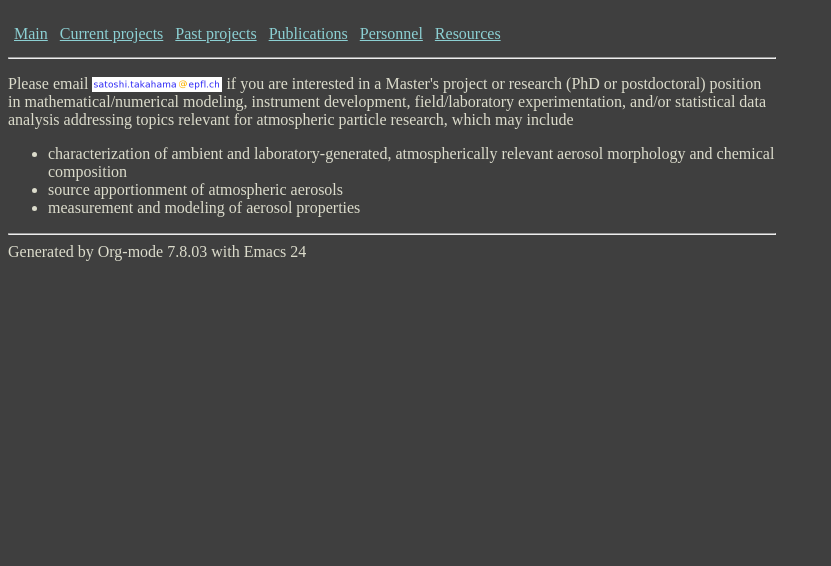
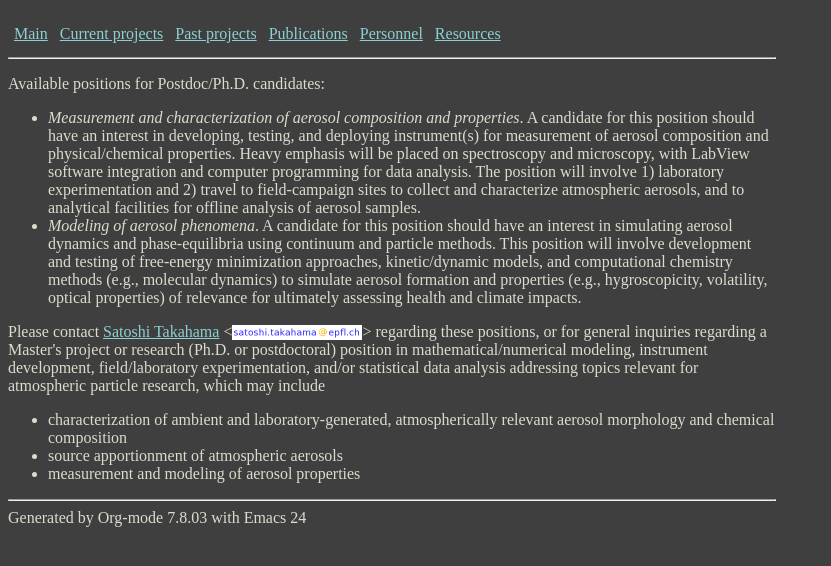
Before and after one commit to stakahama/stakahama.github.com, a plain HTML site: page APRL/current-projects.html in a window 1280 px wide. Shown: the part 114-680 px from the top of the page, without its empty margins (0-831 px from the left). Drawn offline with Linux system fonts and the light colour scheme.

Commit message:
current projects

```diff
--- a/APRL/current-projects.html
+++ b/APRL/current-projects.html
@@ -7,7 +7,7 @@
 <meta http-equiv="Content-Type" content="text/html;charset=iso-8859-1"/>
 <meta name="title" content="Current Projects"/>
 <meta name="generator" content="Org-mode"/>
-<meta name="generated" content="2012-03-16 19:24:57 CET"/>
+<meta name="generated" content="2012-03-19 01:44:48 CET"/>
 <meta name="author" content="Satoshi Takahama"/>
 <meta name="description" content=""/>
 <meta name="keywords" content=""/>
@@ -106,7 +106,17 @@
 
 
 <p>
-Please email <img src="./figures/personnel/satoshi.png" height="15" style="display:inline;float:$1;margin:0px 0px -3px 0px;"/> if you are interested in a Master's project or research (PhD or postdoctoral) position in mathematical/numerical modeling, instrument development, field/laboratory experimentation, and/or statistical data analysis addressing topics relevant for atmospheric particle research, which may include
+Available positions for Postdoc/Ph.D. candidates:
+</p><ul>
+<li><i>Measurement and characterization of aerosol composition and properties</i>. A candidate for this position should have an interest in  developing, testing, and deploying instrument(s) for measurement of aerosol composition and physical/chemical properties. Heavy emphasis will be placed on spectroscopy and microscopy, with LabView software integration and computer programming for data analysis. The position will involve 1) laboratory experimentation and 2) travel to field-campaign sites to collect and characterize atmospheric aerosols, and to analytical facilities for offline analysis of aerosol samples.
+</li>
+<li><i>Modeling of aerosol phenomena</i>. A candidate for this position should have an interest in simulating aerosol dynamics and phase-equilibria using continuum and particle methods. This position will involve development and testing of free-energy minimization approaches, kinetic/dynamic models, and computational chemistry methods (e.g., molecular dynamics) to simulate aerosol formation and properties (e.g., hygroscopicity, volatility, optical properties) of relevance for ultimately assessing health and climate impacts.
+</li>
+</ul>
+
+
+<p>
+Please contact <a href="./personnel.html">Satoshi Takahama</a> &lt;<img src="./figures/personnel/satoshi.png" height="15" style="display:inline;float:$1;margin:0px 0px -3px 0px;"/>&gt; regarding these positions, or for general inquiries regarding a Master's project or research (Ph.D. or postdoctoral) position in mathematical/numerical modeling, instrument development, field/laboratory experimentation, and/or statistical data analysis addressing topics relevant for atmospheric particle research, which may include
 </p><ul>
 <li>characterization of ambient and laboratory-generated, atmospherically relevant aerosol morphology and chemical composition
 </li>
@@ -116,6 +126,7 @@ Please email <img src="./figures/personnel/satoshi.png" height="15" style="displ
 </li>
 </ul>
 
+
 </div>
 
 <div id="postamble">
```
Also changed, not shown: APRL/index.html (+3 -6 lines), APRL/personnel.html (+2 -2 lines), APRL/publications.html (+1 -1 lines), APRL/research-areas.html (+1 -1 lines), 1 other file.
